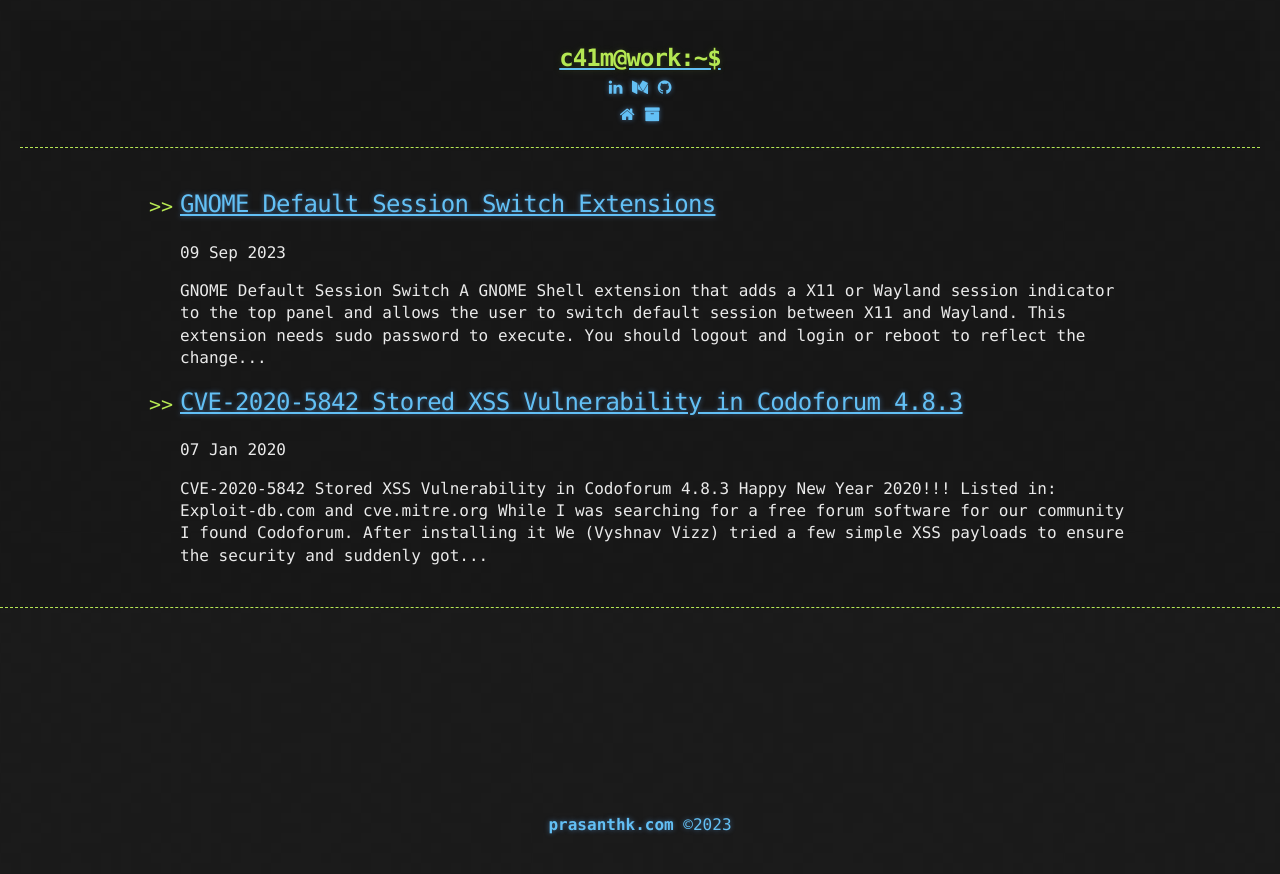
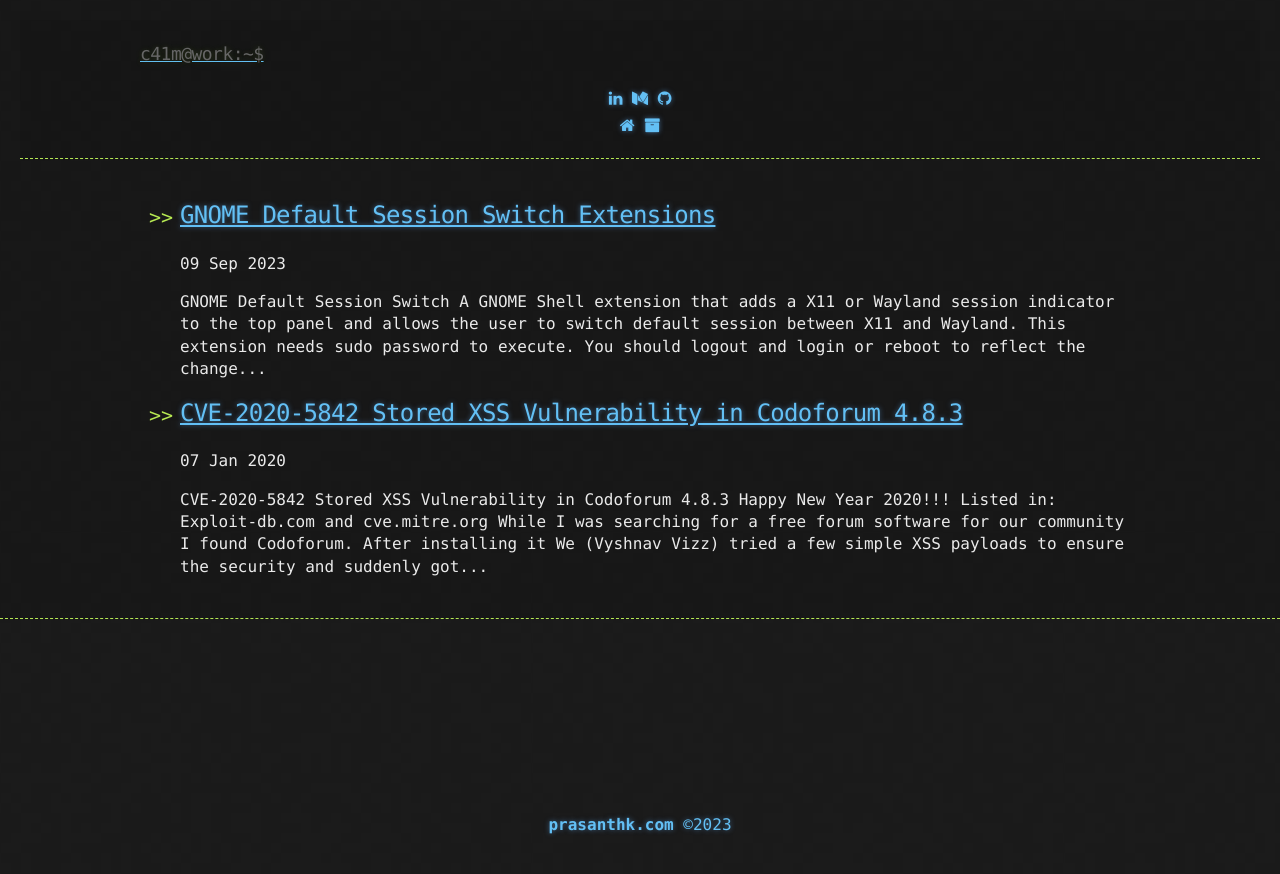
Before and after one commit to prasanthc41m/blog-theme, a Jekyll site: the page built from index.html, in a window 1280 px wide. Shown: the top 874 px of the page. Built offline with Jekyll 4.4.1, drawn with Linux system fonts in a browser that asks for light colours; the list of posts is cut into pages by our own code.

```diff
--- a/_includes/header.html
+++ b/_includes/header.html
@@ -2,7 +2,7 @@
      <header>
       <div class="container">
         <a id="a-title" href="{{ '/' | relative_url }}">
-          <h1>{{ site.title | default: site.github.repository_name }}@work:~$</h1>
+          <h2>{{ site.title | default: site.github.repository_name }}@work:~$</h2>
         </a>
 
     <div style="text-align:center;">
```
